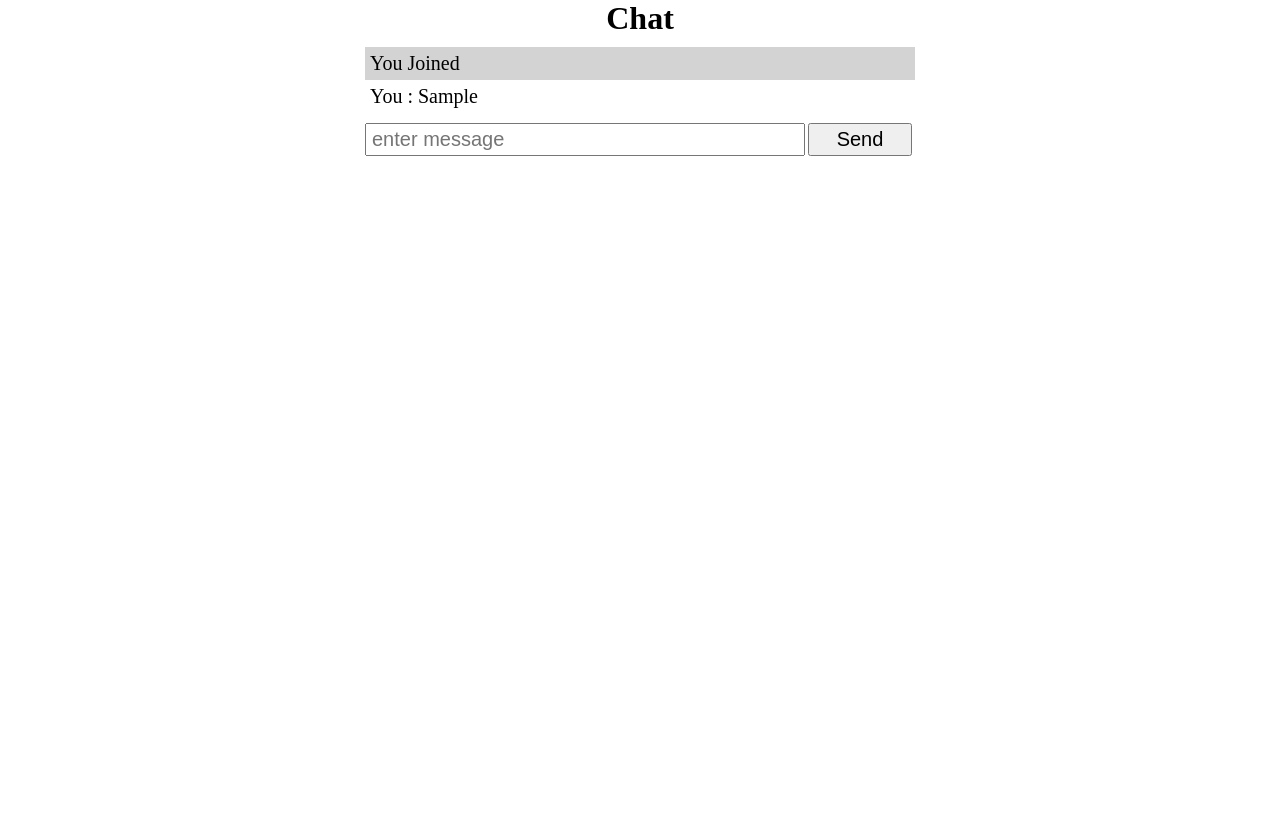
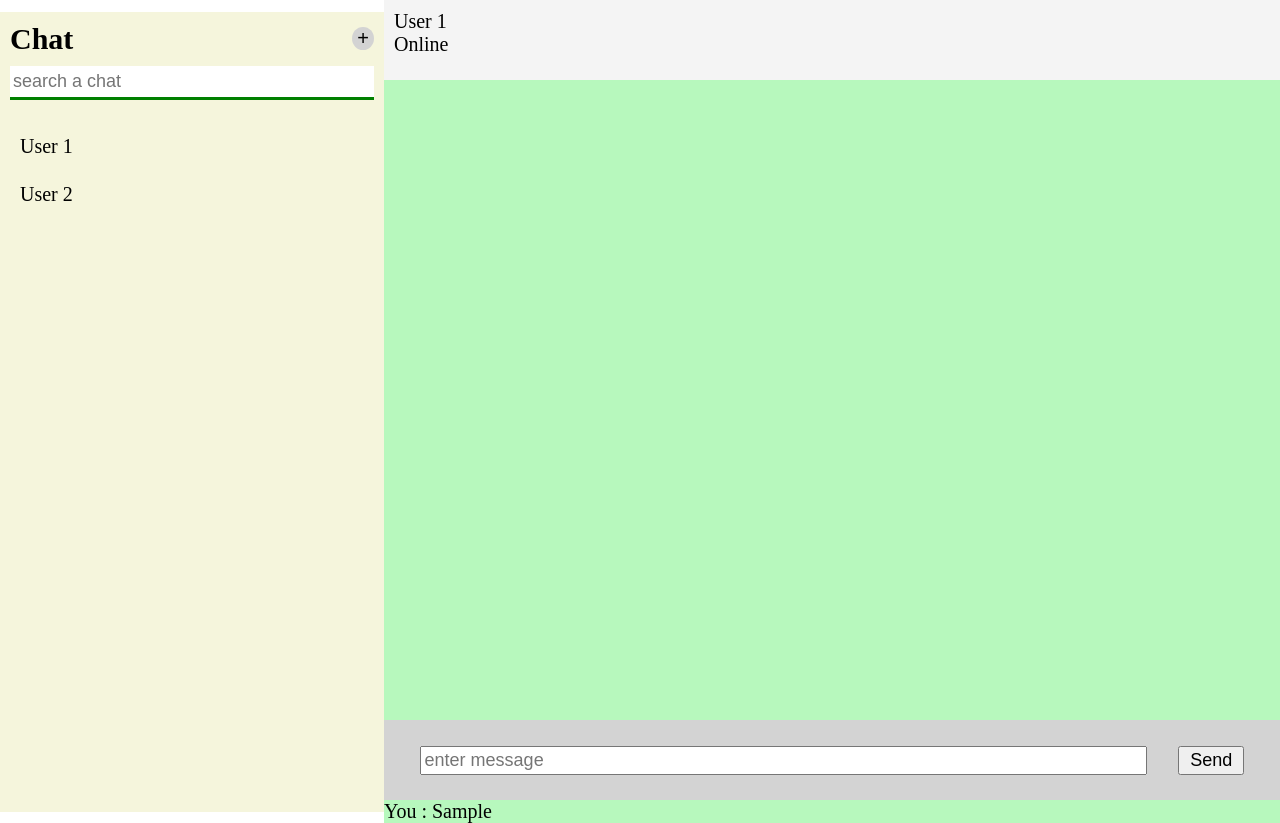
Before and after one commit to Baba0608/chat-app, a website: page views/chat-page.html in a window 1280 px wide. Both pictures are taken after typing "Sample" into the empty fields and a click on the button "Send". Before the commit the page ends 800 px from the top, so only its background shows below. Drawn offline with nearby package versions, Linux system fonts and the light colour scheme; no server answers.

Commit message:
chat page frontend somewhat similar to what's app

```diff
--- a/public/css/chat-page.css
+++ b/public/css/chat-page.css
@@ -4,68 +4,172 @@
     box-sizing: border-box;
 }
 
+body{
+
+    font-size: 20px;
+}
+
 .container{
     display: flex;
-    flex-direction: column;
     align-items: center;
 }
 
+.chat-container{
+    display: flex;
+    flex-direction: column;
+    width: 25%;
+    min-height: 100vh;
+    padding: 10px;
+    background-color: beige;
+}
+
 .messages-container{
-    margin: 10px 0px;
-    width: 550px;
+    width: 75%;
+    background-color: rgb(183, 248, 189);
+    min-height: 100vh;
+
+}
+
+.search-chat-container{
+    display: flex;
+    flex-direction: column;
+}
+
+.search-chat{
+
+    width: 100%;
+    margin-bottom: 10px;
+}
+
+.search-chat input{
+    width: 100%;
+    font-size: 18px;
+    padding: 5px 3px;
+    margin-bottom: 10px;
+    border: none;
+    border-bottom: 3px solid green;
+    outline: none;
+}
+
+.heading-add-chat{
+    display: flex;
+    justify-content: space-between;
+    margin-bottom: 10px;
+    align-items: center;
+}
+
+.heading{
+    display: flex;
+}
+
+.add-chat button{
+    font-size: 20px;
+    border-radius: 50%;
+    padding: 0px 5px;
+    border: none;
+    background-color: lightgray;
+}
+
+
+.details{
+    display: flex;
+    padding: 10px;
+    background-color: rgb(244, 244, 244);
+    height: 10vh;
+}
+
+.messages{
+
+    height: 80vh;
 }
 
 .enter-message-container{
+    height: 10vh;
     display: flex;
-    justify-content: space-between;
-    width: 550px;
+    justify-content: space-around;
+    padding: 10px 20px;
+    align-items: center;
+    background-color: lightgray;
 }
 
 .enter-message-container input{
-    width: 80%;
-    font-size: 20px;
-    padding: 3px 5px;
+    font-size: 18px;
+    width: 85%;
+    padding: 2px 3px;
 }
 
-.button-container{
-    display: flex;
-    justify-content: center;
-    width: 20%;
+#send-button{
+    font-size: 18px;
+    padding: 2px 10px;
 }
 
-.button-container button{
-    width: 95%;
-    font-size: 20px;
+.back{
+    display: none;
 }
 
-
-.message:nth-child(odd){
-    background-color: lightgray;
-    width: 100%;
-    font-size: 20px;
-    padding: 5px 5px;
-
+#back-image{
+    width: 40px;
 }
 
-.message:nth-child(even){
-    /* background-color: lightgray; */
-    width: 100%;
-    font-size: 20px;
-    padding: 5px 5px;
+#back-image:hover{
+    cursor: pointer;
 }
 
-@media (max-width: 600px) {
+.chat{
+    padding: 10px 10px;
+    margin: 5px 0px;
+}
 
-    .body{
-        font-size: 1rem;
+.active{
+    background-color: rgba(176, 176, 174, .8);
+    border-radius: 10px;
+}
+
+.chat:hover{
+    background-color: rgba(176, 176, 174 , .5);
+    border-radius: 10px;
+    transition: all ease-in-out 300ms;
+}
+
+@media (min-width: 900px) and (max-width: 1300px){
+
+    .chat-container{
+        display: flex;
+        width: 30%;
     }
 
-    .messages-container , .enter-message-container{
-        width: 90%;
+    .messages-container{
+        display: block;
+        width: 70%;
+    }
+}
 
+@media (min-width: 750px) and (max-width: 900px){
+    .chat-container{
+        display: flex;
+        width: 40%;
     }
 
-    .button-container button{
-        font-size: 18px;
+    .messages-container{
+        display: block;
+        width: 60%;
     }
 }
+
+@media (max-width:750px){
+    .chat-container{
+        width: 100%;
+        /* display: none; */
+    }
+
+    .messages-container{
+        display: none;
+        width: 100%;
+    }
+
+    .back{
+        display: flex;
+        align-items: center;
+        margin-right: 20px;
+    }
+}
--- a/public/js/chat-page.js
+++ b/public/js/chat-page.js
@@ -2,29 +2,101 @@ const website = "http://localhost:4000";
 const sendButton = document.getElementById("send-button");
 const messagesDiv = document.getElementById("messages-container");
 
+const container = document.getElementById("container");
+const chatContainer = document.getElementById("chat-container");
+const messagesContainer = document.getElementById("messages-container");
+
+const chats = document.querySelectorAll(".chat");
+
+const backArrow = document.getElementById("back-image");
+let ACTIVE_CHAT = false;
+
 const token = localStorage.getItem("chat-app-token");
 
 (async function () {
-  const joinedMessage = createMessage("You Joined");
-  messagesDiv.appendChild(joinedMessage);
+  // const joinedMessage = createMessage("You Joined");
+  // messagesDiv.appendChild(joinedMessage);
+  // const result = await axios.get(`${website}/chat/getmessages`, {
+  //   headers: { authorization: token },
+  // });
+  // const userId = result.data.userId;
+  // result.data.result.forEach((message) => {
+  //   if (message.id === userId) {
+  //     const msg = createMessage(`You: ${message.message}`);
+  //     messagesDiv.appendChild(msg);
+  //   } else {
+  //     const msg = createMessage(`${message.user.username}: ${message.message}`);
+  //     messagesDiv.appendChild(msg);
+  //   }
+  // });
+})();
 
-  const result = await axios.get(`${website}/chat/getmessages`, {
-    headers: { authorization: token },
-  });
+// media queries
+const x = window.matchMedia("(min-width: 750px)");
 
-  //   console.log(result);
+function greaterThan750(x) {
+  if (x.matches) {
+    messagesContainer.style.display = "block";
+    chatContainer.style.display = "block";
+  } else {
+  }
+}
 
-  const userId = result.data.userId;
-  result.data.result.forEach((message) => {
-    if (message.id === userId) {
-      const msg = createMessage(`You: ${message.message}`);
-      messagesDiv.appendChild(msg);
+x.addEventListener("change", (e) => {
+  e.preventDefault();
+  greaterThan750(x);
+});
+
+const y = window.matchMedia("(max-width: 750px)");
+
+function lessThan750(y) {
+  if (y.matches) {
+    if (ACTIVE_CHAT) {
+      messagesContainer.style.display = "block";
+      chatContainer.style.display = "none";
     } else {
-      const msg = createMessage(`${message.user.username}: ${message.message}`);
-      messagesDiv.appendChild(msg);
+      chatContainer.style.display = "flex";
+      messagesContainer.style.display = "none";
+    }
+  }
+}
+
+y.addEventListener("change", (e) => {
+  e.preventDefault();
+  lessThan750(y);
+});
+
+// ----------------------------------------------------
+
+chats.forEach((chat) => {
+  chat.addEventListener("click", (e) => {
+    e.preventDefault();
+
+    ACTIVE_CHAT = true;
+    chats.forEach((chat) => {
+      chat.classList.remove("active");
+    });
+
+    chat.classList.add("active");
+
+    const width = container.offsetWidth;
+    if (width < 750) {
+      chatContainer.style.display = "none";
+      messagesContainer.style.display = "block";
     }
   });
-})();
+});
+
+backArrow.addEventListener("click", (e) => {
+  e.preventDefault();
+
+  chats.forEach((chat) => {
+    chat.classList.remove("active");
+  });
+  ACTIVE_CHAT = false;
+  messagesContainer.style.display = "none";
+  chatContainer.style.display = "flex";
+});
 
 function createMessage(msg) {
   const message = document.createElement("div");
--- a/views/chat-page.html
+++ b/views/chat-page.html
@@ -8,14 +8,60 @@
 </head>
 <body>
 
-    <div class="container">
-        <h1>Chat</h1>
+    <div class="container" id="container">
 
+        <div class="chat-container" id="chat-container">
+
+            <div class="search-chat-container">
+
+                <div class="heading-add-chat">
+
+                    <div class="heading">
+                        <h2>Chat</h2>
+                    </div>
+
+                    <div class="add-chat">
+                        <button id="create-chat-group">+</button>
+                    </div>
+                </div>
+
+                <div class="search-chat">
+                    <input type="text" name="chat-name" id="chat-name" placeholder="search a chat">
+                </div>
+
+            </div>
+
+            <div class="chat-list">
+
+                <div class="chat" id="chat">
+                    <p>User 1</p>
+                </div>
+
+                <div class="chat">
+                    <p>User 2</p>
+                </div>
+            </div>
+
+        </div>
 
         <div class="messages-container" id="messages-container">
 
+            <div class="details">
+
+                <div class="back">
+                    <p><img  id="back-image" src="/public/images/back-arrow.jpg" alt="back"></p>
                 </div>
 
+                <div class="name-activity">
+                    <p id="chat-name">User 1</p>
+                    <p id="activity-status">Online</p>
+                </div>
+
+            </div>
+
+            <div class="messages" id="messages">
+
+            </div>
 
             <div class="enter-message-container">
 
@@ -28,6 +74,8 @@
             </div>
         </div>
 
+    </div>
+
     <script src="https://cdnjs.cloudflare.com/ajax/libs/axios/0.19.0/axios.min.js"></script>
     <script src="/public/js/chat-page.js"></script>
 </body>
```
Also changed, not shown: public/images/back-arrow.jpg (added). Lines whose indentation alone changed are shown as unchanged.
